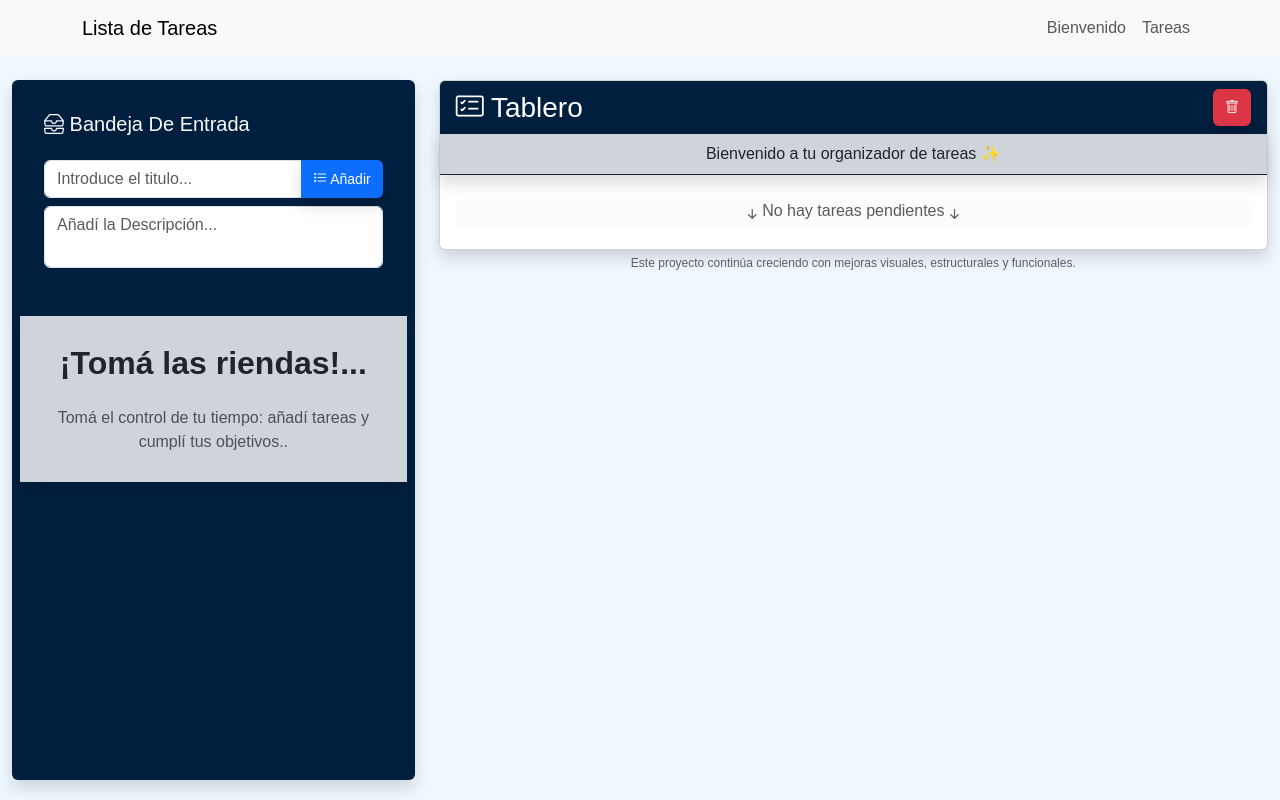
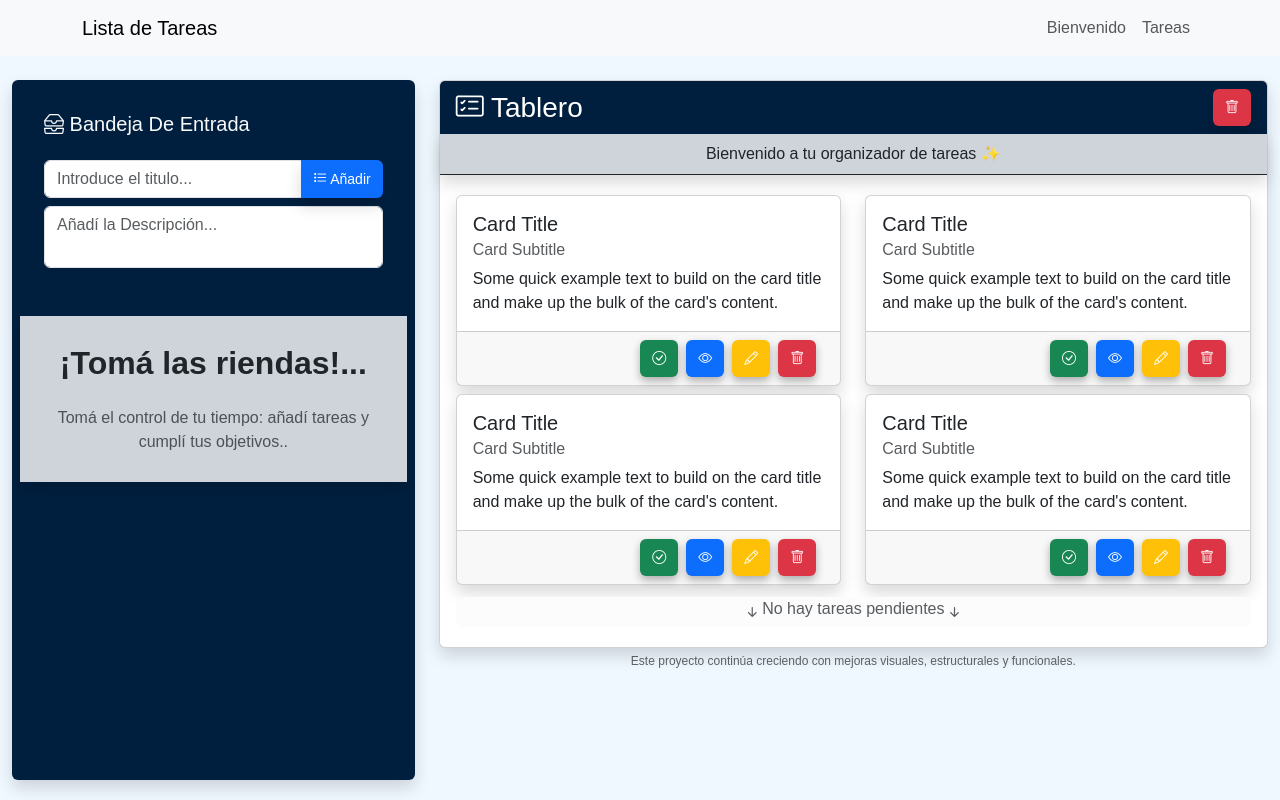
Before and after one commit to Maxii34/Tp-02-Lista-de-Tareas, a React (Vite) app: page / in a window 1280 px wide. Shown: the top 800 px of the page. Built offline with nearby package versions, Linux system fonts and the light colour scheme; a web font is replaced by a local one.

Commit message:
Se agrego las cards de las tareas a mostrar.

```diff
--- a/src/components/GestorTareas.jsx
+++ b/src/components/GestorTareas.jsx
@@ -66,7 +66,6 @@ export const GestorTareas = () => {
 
         {/* Columna derecha */}
         <Col xs={12} md={8} lg={8} className="my-2">
-          {/* Aquí podrías seguir con más contenido */}
           <Tablero />
         </Col>
       </Row>
--- a/src/components/Tablero.jsx
+++ b/src/components/Tablero.jsx
@@ -1,5 +1,6 @@
-import { Card, Button, ListGroup } from "react-bootstrap";
-import {} from "./TareasCards"
+import { Card, Button, ListGroup, Row, Col } from "react-bootstrap";
+import { TareasCards } from "./TareasCards"
+
 
 export const Tablero = () => {
   return (
@@ -22,7 +23,23 @@ export const Tablero = () => {
 
         {/* Cuerpo con lista */}
         <Card.Body className="tablero-bajo">
-          <ListGroup>{/* Aquí se añadirían tareas dinámicamente */}</ListGroup>
+          <Row>
+            <Col xs={12} md={6} lg={6}>
+              <TareasCards />
+            </Col>
+            <Col xs={12} md={6} lg={6}>
+              <TareasCards />
+            </Col>
+            <Col xs={12} md={6} lg={6}>
+              <TareasCards />
+            </Col>
+            <Col xs={12} md={6} lg={6}>
+              <TareasCards />
+            </Col>
+          </Row>
+          <ListGroup>
+
+          </ListGroup>
 
           {/* Mensaje vacío */}
           <ListGroup.Item className="text-center text-muted bg-light-subtle rounded-3 mt-2">
--- a/src/components/TareasCards.jsx
+++ b/src/components/TareasCards.jsx
@@ -1,8 +1,31 @@
+import { Button, CardFooter } from "react-bootstrap";
+import Card from "react-bootstrap/Card";
 
 export const TareasCards = () => {
-    return (
-        <div>
-
-        </div>
-    );
+  return (
+    <Card className="shadow w-100 my-1">
+      <Card.Body>
+        <Card.Title>Card Title</Card.Title>
+        <Card.Subtitle className="mb-2 text-muted">Card Subtitle</Card.Subtitle>
+        <Card.Text>
+          Some quick example text to build on the card title and make up the
+          bulk of the card's content.
+        </Card.Text>
+      </Card.Body>
+      <CardFooter className="d-flex justify-content-end">
+        <Button variant="success" size="sm" className="me-2">
+          <i className="bi bi-check-circle"></i>
+        </Button>
+        <Button variant="info" size="sm" className="me-2">
+          <i className="bi bi-eye"></i>
+        </Button>
+        <Button variant="primary" size="sm" className="me-2">
+          <i className="bi bi-pencil"></i>
+        </Button>
+        <Button variant="danger" size="sm" className="me-2">
+          <i className="bi bi-trash"></i>
+        </Button>
+      </CardFooter>
+    </Card>
+  );
 };
```
